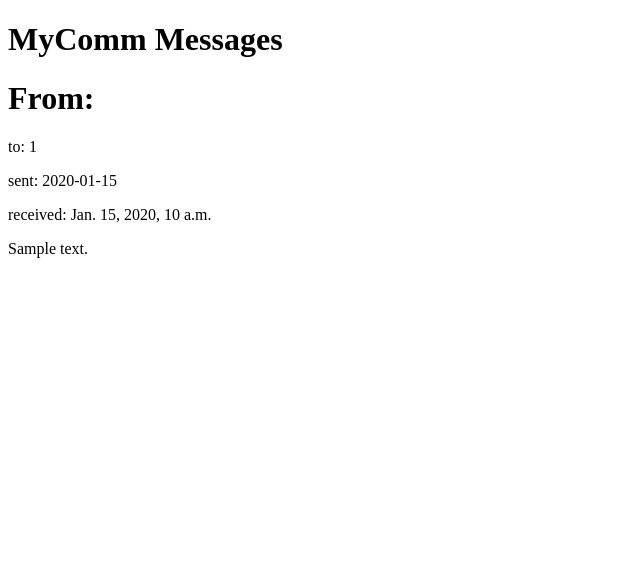
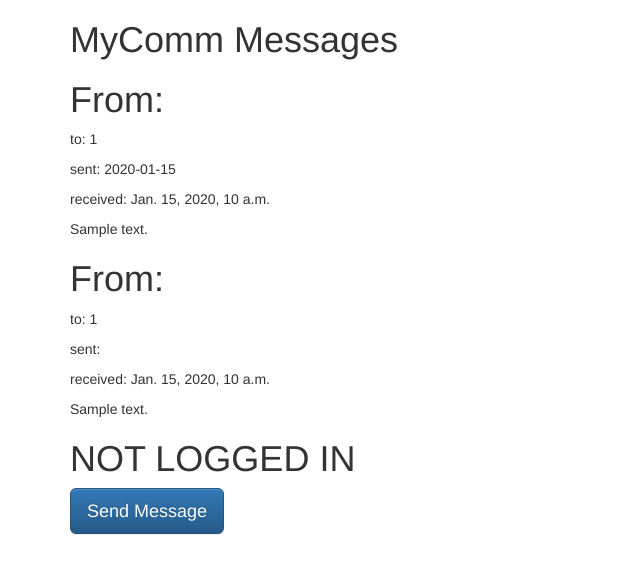
Before and after one commit to johngrantuk/myCommServer, a Django app: page / in a window 1280 px wide. Shown: the top 574 px of the page, without its empty margins (0-640 px from the left). Run offline with Django 3.2, Linux system fonts and the light colour scheme; tables that the repository leaves empty hold one stand-in row (values such as "Sample post"); some libraries are stand-ins or nearby versions.

Commit message:
Basic outgoing function added. Ordered out and in messages on timeline.

```diff
--- a/myCommServer/models.py
+++ b/myCommServer/models.py
@@ -32,7 +32,7 @@ class UserMsg(models.Model):
     user = models.ForeignKey('auth.User')                                   # User will have to be registered and logged in.
     message = models.TextField()                                            # Main message text.
     destinationId = models.TextField()                                      # ID of MyComm device to send to - i.e. myCommHackaday.
-    receivedDate = models.DateTimeField(default=timezone.now)               # Time stamp.
+    receivedTime = models.DateTimeField(default=timezone.now)               # Time stamp.
 
     def receive(self):
         self.receivedDate = timezone.now()
--- a/myCommServer/templates/base.html
+++ b/myCommServer/templates/base.html
@@ -4,6 +4,10 @@
   <meta charset="utf-8">
   <title>{% block title %}MyComm Server{% endblock %}</title>
   <meta name="viewport" content="width=device-width, initial-scale=1">
+  <link rel="stylesheet" href="//maxcdn.bootstrapcdn.com/bootstrap/3.2.0/css/bootstrap.min.css">
+  <link rel="stylesheet" href="//maxcdn.bootstrapcdn.com/bootstrap/3.2.0/css/bootstrap-theme.min.css">
+  <script src="https://ajax.googleapis.com/ajax/libs/jquery/1.12.4/jquery.min.js"></script>
+  <script src="http://maxcdn.bootstrapcdn.com/bootstrap/3.3.7/js/bootstrap.min.js"></script>
 
 </head>
 <body>
--- a/myCommServer/templates/messages.html
+++ b/myCommServer/templates/messages.html
@@ -15,4 +15,58 @@
 
   {% endfor %}
 
+  {% if user.is_authenticated %}
+    <h1>LOGGED IN</h1>
+   {% else %}
+   <h1>NOT LOGGED IN</h1>
+  {% endif %}
+
+  <!-- Button trigger modal -->
+  <button type="button" class="btn btn-primary btn-lg" data-toggle="modal" data-target={% if user.is_authenticated %}"#myModal"{% else %}"#loginModal"{% endif %}>
+    Send Message
+  </button>
+
+
+
+  <!-- Modal -->
+  <div class="modal fade" id="myModal" tabindex="-1" role="dialog" aria-labelledby="myModalLabel">
+    <div class="modal-dialog" role="document">
+      <form action="{% url 'outgoingMessage' %}" method="post" id="news-create" class="form">{% csrf_token %}
+        <div class="modal-content">
+          <div class="modal-header">
+            <button type="button" class="close" data-dismiss="modal" aria-label="Close"><span aria-hidden="true">&times;</span></button>
+            <h4 class="modal-title" id="myModalLabel">Send A Message</h4>
+          </div>
+          <div class="modal-body">
+            <input type="text" name="message">
+            Whoop!
+          </div>
+          <div class="modal-footer">
+            <button type="button" class="btn btn-default" data-dismiss="modal">Close</button>
+            <input type="submit" class="btn btn-primary" value="Save changes" />
+          </div>
+        </div>
+      </form>
+    </div>
+  </div>
+
+  <!-- Modal -->
+  <div class="modal fade" id="loginModal" tabindex="-1" role="dialog" aria-labelledby="loginModal">
+    <div class="modal-dialog" role="document">
+      <div class="modal-content">
+        <div class="modal-header">
+          <button type="button" class="close" data-dismiss="modal" aria-label="Login"><span aria-hidden="true">&times;</span></button>
+          <h4 class="modal-title" id="myModalLabel">Login</h4>
+        </div>
+        <div class="modal-body">
+          Sorry you need to login.
+        </div>
+        <div class="modal-footer">
+          <button type="button" class="btn btn-default" data-dismiss="modal">Close</button>
+          <button type="button" class="btn btn-primary">Save changes</button>
+        </div>
+      </div>
+    </div>
+  </div>
+
 {% endblock content %}
--- a/myCommServer/urls.py
+++ b/myCommServer/urls.py
@@ -20,4 +20,5 @@ urlpatterns = [
     url(r'^admin/', include(admin.site.urls)),
     url(r'^$', views.messages, name='messages'),
     url(r'^incomingMessage/?$', views.incomingMessage, name='incomingMessage'),
+    url(r'^outgoingMessage/?$', views.outgoingMessage, name='outgoingMessage'),
 ]
--- a/myCommServer/views.py
+++ b/myCommServer/views.py
@@ -1,14 +1,18 @@
-from django.shortcuts import render
+from django.shortcuts import render, redirect
 from .models import UserMsg, MyCommMsg, MyCommDevice
 from django.http import HttpResponse
 from django.views.decorators.csrf import csrf_exempt
 from django.utils import timezone
 from django.contrib.auth.models import User
 import binascii
+from itertools import chain
+from operator import attrgetter
 
 
 def messages(request):
-    messages = MyCommMsg.objects.order_by('receivedTime').reverse()
+    myCommMessages = MyCommMsg.objects.order_by('receivedTime').reverse()
+    userMessages = UserMsg.objects.order_by('receivedTime').reverse()
+    messages = sorted(chain(myCommMessages, userMessages),key=attrgetter('receivedTime'),reverse=True)
     return render(request, "messages.html", {'messages': messages})
 
 @csrf_exempt
@@ -43,15 +47,26 @@ def incomingMessage(request):
 @csrf_exempt
 def outgoingMessage(request):
     """
-    Message received from Iridium via API.
+    Message to send from web to Iridium via API.
     """
-    print("\nINCOMING IRIDIUM MESSAGE\n")
+    print("\nOUTGOING IRIDIUM MESSAGE\n")
 
     if request.method == 'POST':                                                    # Confirm it is a POST
+        print(request.POST)
+        message = request.POST["message"]
+        if request.user.is_authenticated():
+            print("Sending message")
+            print(message)
+            print(request.user.username)
+            userMessage = UserMsg(user=request.user, message=message, destinationId="myCommHackaday", receivedTime=timezone.now())
+            userMessage.save()
+
+        """
         u = User.objects.get(username='scotsat')
         postDict = request.POST
         data = binascii.unhexlify(postDict.get("data"))
-        userMessage = UserMsg(user=u, message=data, destinationId="jack", receivedDate=timezone.now())
+        userMessage = UserMsg(user=u, message=data, destinationId="myCommHackaday", receivedDate=timezone.now())
         userMessage.save()
+        """
 
-    return HttpResponse(status=200)
+    return redirect('/')
```
Also changed, not shown: myCommServer/migrations/0004_auto_20160908_1053.py (added).
